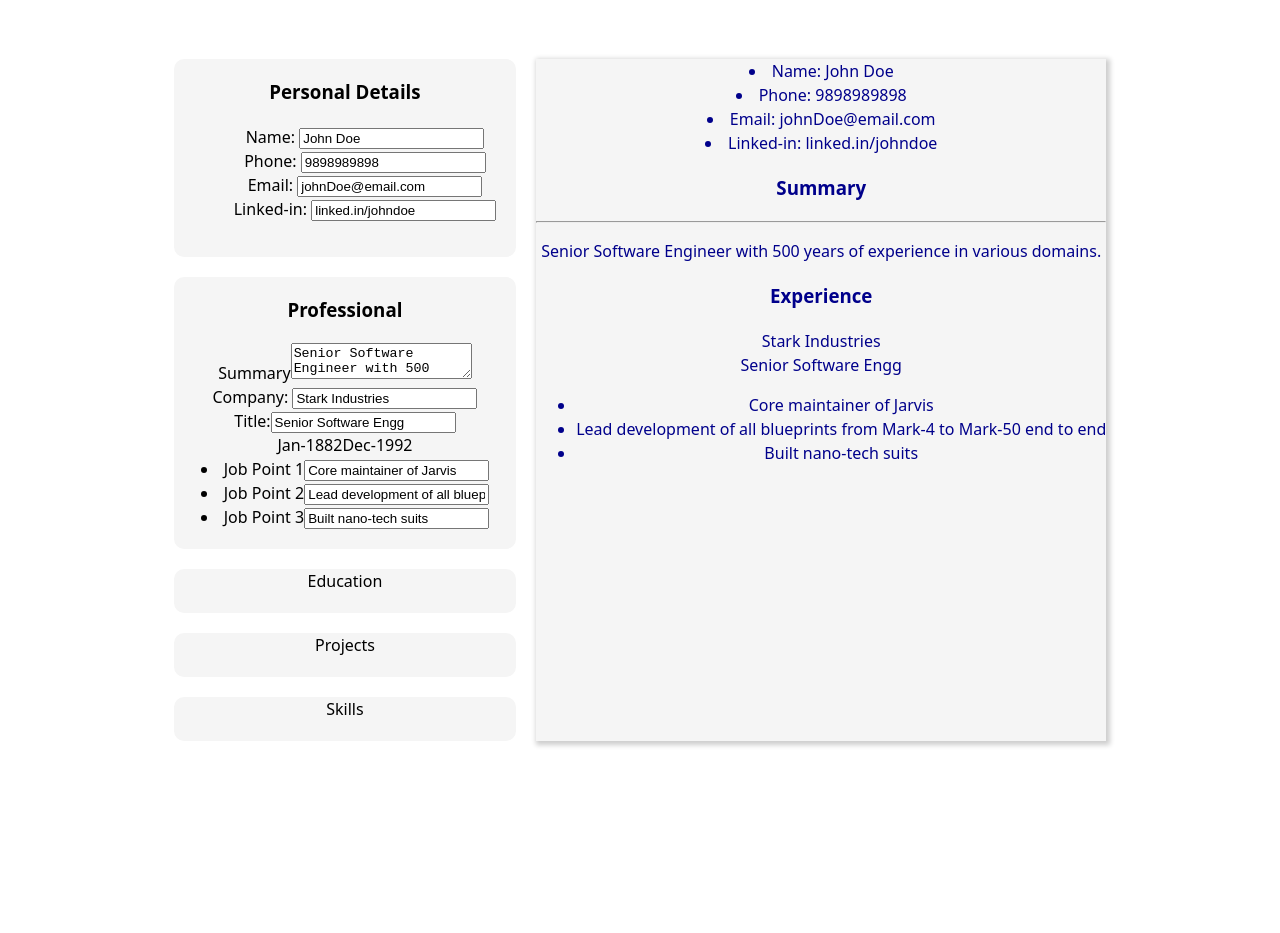
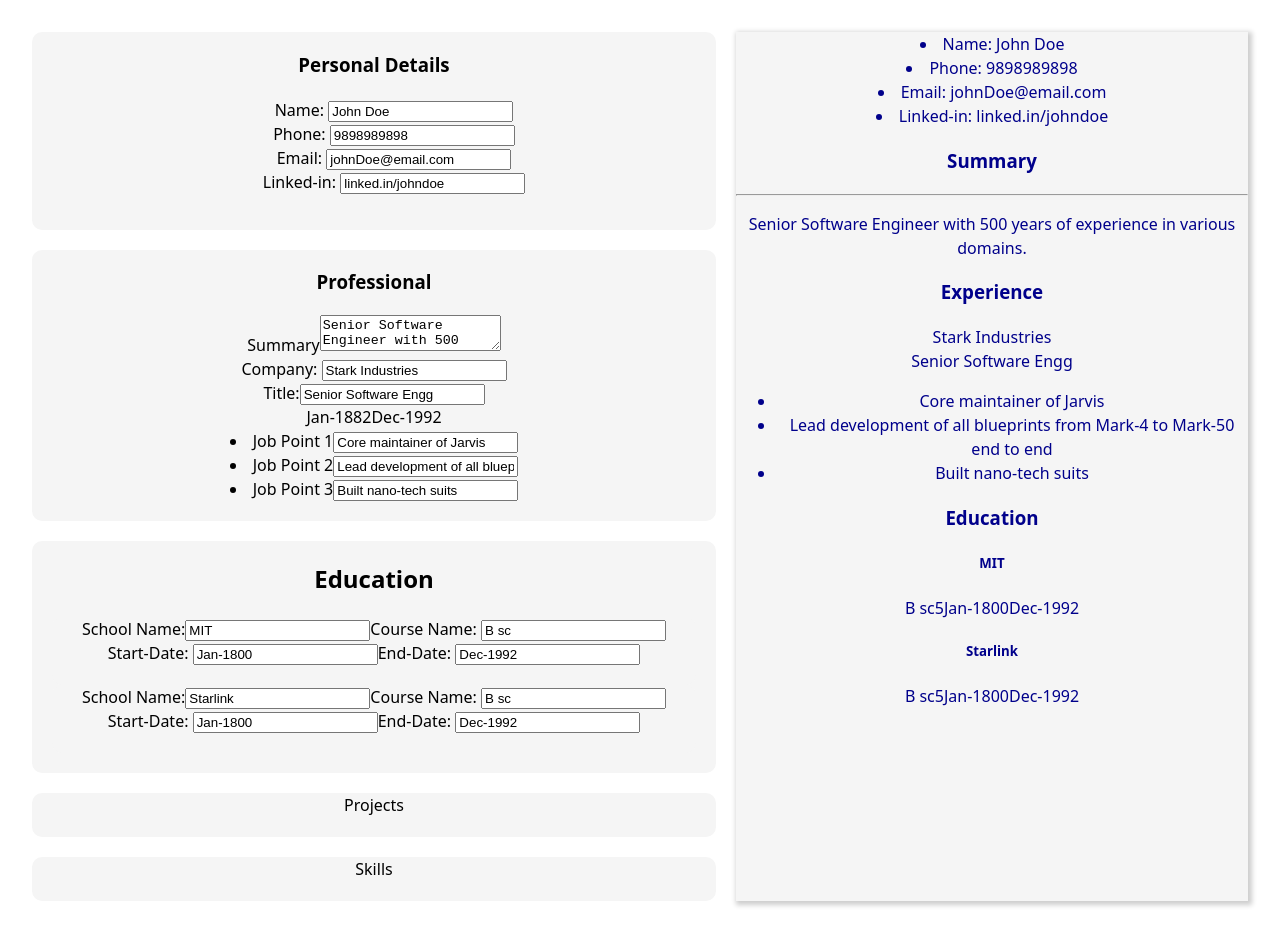
Before and after one commit to fromscode/cv-app, a React (Vite) app: page / in a window 1280 px wide. Before the commit the page ends 800 px from the top, so only its background shows below. Built offline with nearby package versions, Linux system fonts and the light colour scheme.

Commit message:
Display education dynamically

```diff
--- a/src/App.jsx
+++ b/src/App.jsx
@@ -7,10 +7,12 @@ import Builder from "./components/Builder";
 
 import PersonalObj from "./data/PersonalObj";
 import ProfessionalObj from "./data/ProfessionalObj";
+import EducationObj from "./data/EducationObj";
 
 function App() {
   const [personal, setPersonal] = useState(PersonalObj);
   const [professional, setProffesional] = useState(ProfessionalObj);
+  const [education, setEducation] = useState(EducationObj);
 
   function handlePersonal(key, value) {
     setPersonal({
@@ -64,6 +66,59 @@ function App() {
     }
   }
 
+  function handleEducation(key, value, id) {
+    switch (key) {
+      case "school": {
+        setEducation(
+          education.map((obj) => {
+            if (obj.id !== id) return obj;
+            else {
+              obj.schoolName = value;
+              return obj;
+            }
+          }),
+        );
+        break;
+      }
+      case "course": {
+        setEducation(
+          education.map((obj) => {
+            if (obj.id !== id) return obj;
+            else {
+              obj.courseName = value;
+              return obj;
+            }
+          }),
+        );
+        break;
+      }
+      case "start": {
+        setEducation(
+          education.map((obj) => {
+            if (obj.id !== id) return obj;
+            else {
+              obj.startDate = value;
+              return obj;
+            }
+          }),
+        );
+        break;
+      }
+      case "end": {
+        setEducation(
+          education.map((obj) => {
+            if (obj.id !== id) return obj;
+            else {
+              obj.endDate = value;
+              return obj;
+            }
+          }),
+        );
+        break;
+      }
+    }
+  }
+
   return (
     <>
       <Builder
@@ -71,8 +126,14 @@ function App() {
         onPersonalChange={handlePersonal}
         professional={professional}
         onProfessionalChange={handleProfessional}
+        education={education}
+        onEducationChange={handleEducation}
       />
-      <CV personal={personal} professional={professional} />
+      <CV
+        personal={personal}
+        professional={professional}
+        education={education}
+      />
     </>
   );
 }
--- a/src/components/Builder.jsx
+++ b/src/components/Builder.jsx
@@ -13,7 +13,10 @@ export default function Builder(props) {
         professional={props.professional}
         onChange={props.onProfessionalChange}
       />
-      <Education />
+      <Education
+        education={props.education}
+        onChange={props.onEducationChange}
+      />
       <Projects />
       <Skills />
     </div>
--- a/src/components/CV.jsx
+++ b/src/components/CV.jsx
@@ -53,12 +53,34 @@ function Professional({ professional }) {
   );
 }
 
-export default function CV({ personal, professional }) {
+function Education({ education }) {
+  return (
+    <>
+      <h3>Education</h3>
+      {education.map((obj) => {
+        return (
+          <div>
+            <h5>{obj.schoolName}</h5>
+            <p>
+              <span>{obj.courseName}</span>
+              <span>{obj.grade}</span>
+              <span>{obj.startDate}</span>
+              <span>{obj.endDate}</span>
+            </p>
+          </div>
+        );
+      })}
+    </>
+  );
+}
+
+export default function CV({ personal, professional, education }) {
   return (
     <div className="cv">
       <div className="personalCV">
         <Personal personal={personal} />
         <Professional professional={professional} />
+        <Education education={education} />
       </div>
     </div>
   );
--- a/src/components/Education.jsx
+++ b/src/components/Education.jsx
@@ -1,3 +1,41 @@
-export default function Education() {
-  return <div className="education">Education</div>;
+function School({ obj, onChange }) {
+  return (
+    <div className="education">
+      School Name:
+      <input
+        type="text"
+        value={obj.schoolName}
+        onChange={(e) => onChange("school", e.target.value, obj.id)}
+      />
+      Course Name:{" "}
+      <input
+        type="text"
+        value={obj.courseName}
+        onChange={(e) => onChange("course", e.target.value, obj.id)}
+      />
+      Start-Date:{" "}
+      <input
+        type="text"
+        value={obj.startDate}
+        onChange={(e) => onChange("start", e.target.value, obj.id)}
+      />
+      End-Date:{" "}
+      <input
+        type="text"
+        value={obj.endDate}
+        onChange={(e) => onChange("end", e.target.value, obj.id)}
+      />
+    </div>
+  );
 }
+
+export default function Education({ education, onChange }) {
+  return (
+    <div className="education">
+      <h2>Education</h2>
+      {education.map((obj) => {
+        return <School obj={obj} onChange={onChange} />;
+      })}
+    </div>
+  );
+}
--- a/src/components/Professional.jsx
+++ b/src/components/Professional.jsx
@@ -27,7 +27,6 @@ function JobList({ jobs, onChange }) {
 }
 
 function JobPoints({ jobPoints, onChange }) {
-  console.log("points" + jobPoints);
   return jobPoints.map((jobPoint, index) => (
     <li key={jobPoint.id}>
       <span>Job Point {index + 1}</span>
--- /dev/null
+++ b/src/data/EducationObj.js
@@ -0,0 +1,20 @@
+const EducationObj = [
+  {
+    id: crypto.randomUUID(),
+    schoolName: "MIT",
+    courseName: "B sc",
+    grade: "5",
+    startDate: "Jan-1800",
+    endDate: "Dec-1992",
+  },
+  {
+    id: crypto.randomUUID(),
+    schoolName: "Starlink",
+    courseName: "B sc",
+    grade: "5",
+    startDate: "Jan-1800",
+    endDate: "Dec-1992",
+  },
+];
+
+export default EducationObj;
```
